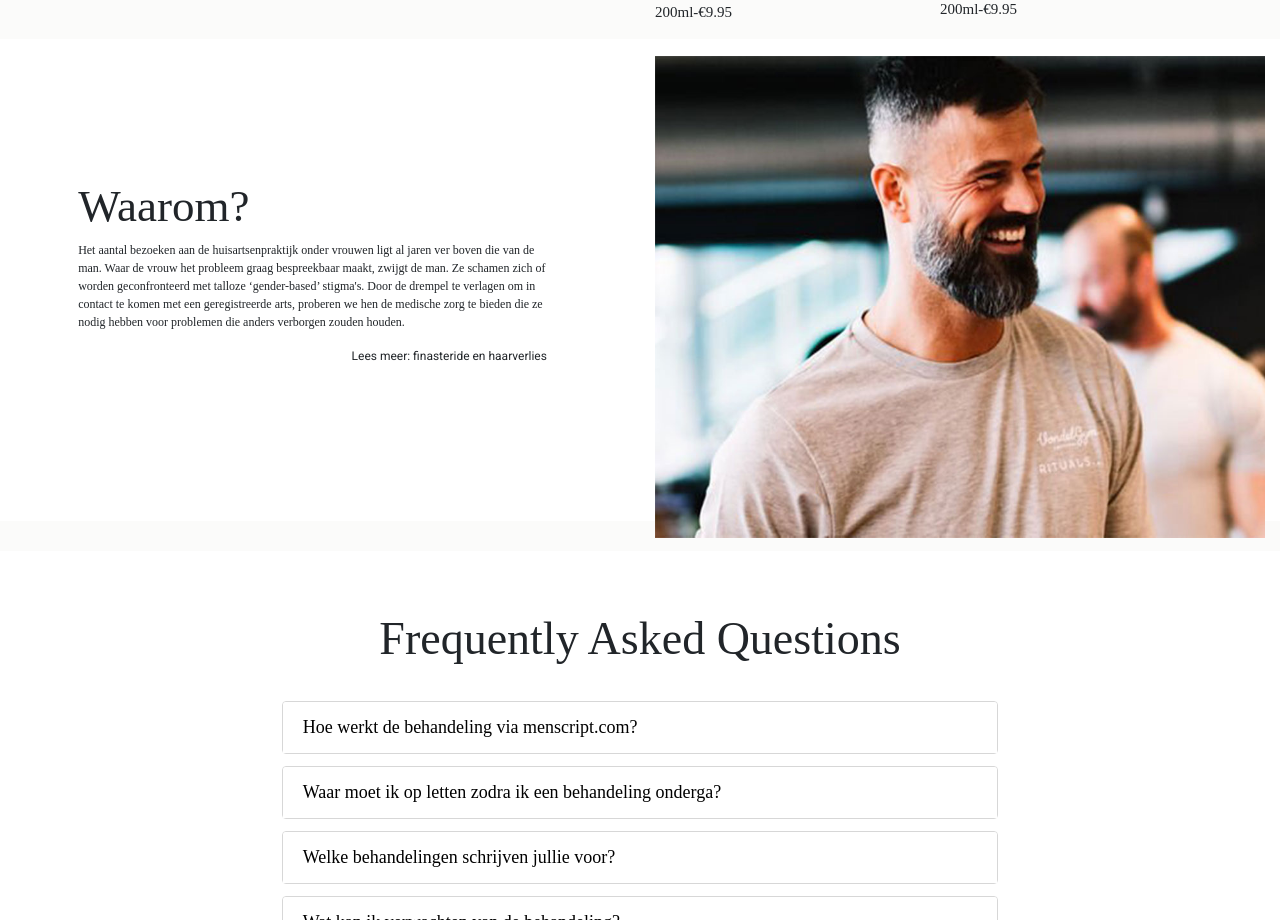
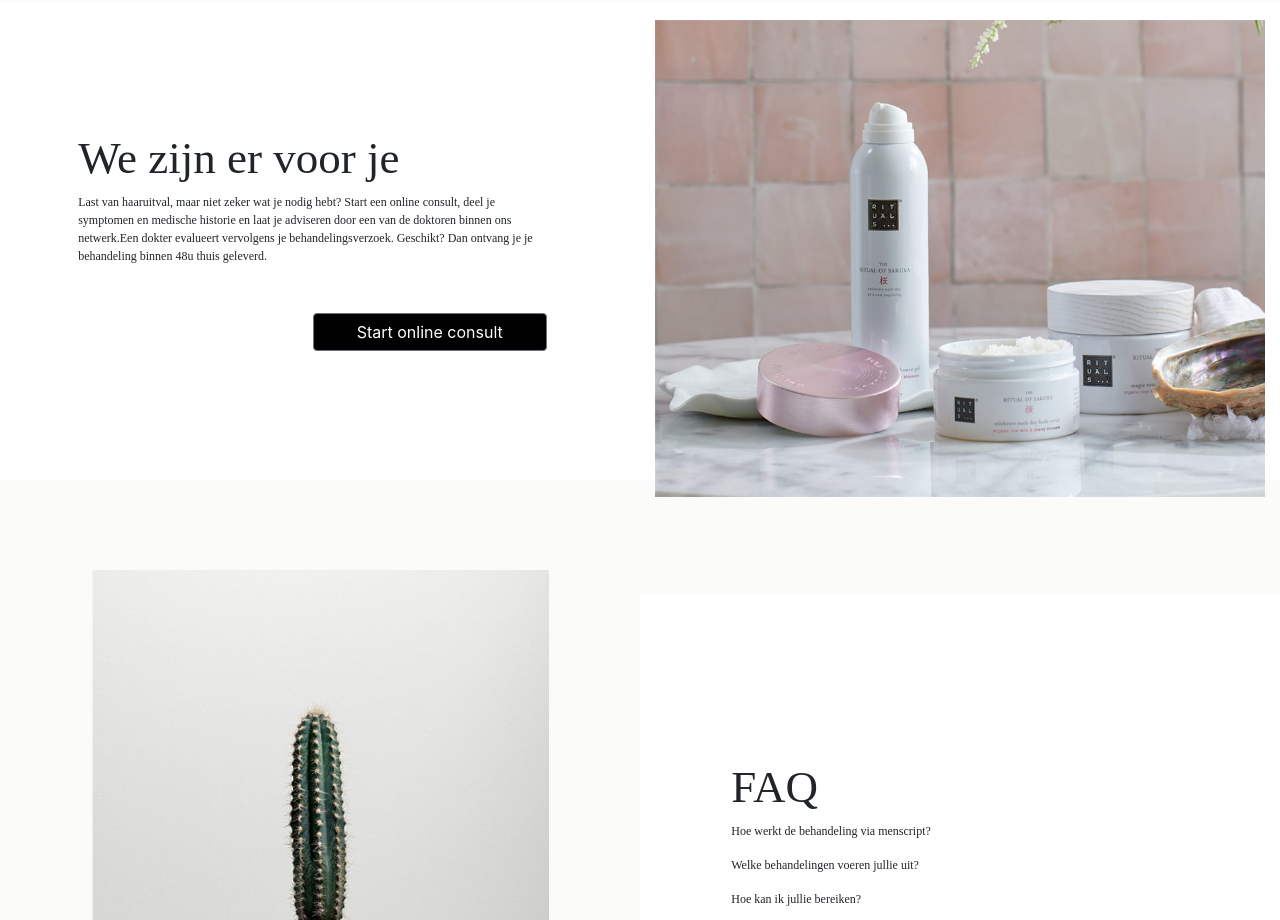
Before and after one commit to farahaidid/menscript-ca, a Vue app: page /category in a window 1280 px wide. Shown: the part 1880-2800 px from the top of the page. Built offline with nearby package versions, Linux system fonts and the light colour scheme; a web font is replaced by a local one.

Commit message:
category

```diff
--- a/src/components/AppBanner.vue
+++ b/src/components/AppBanner.vue
@@ -34,7 +34,7 @@
 
 .banner {
   /* float: right; */
-  margin-bottom: 174px;
+  margin-bottom: 70px;
 }
 .banner-img {
   width: 95%;
@@ -82,7 +82,7 @@
 @media screen and (max-width: 640px) {
   .banner {
     height: 14em;
-    margin-bottom: 34px;
+    margin-bottom: 45px;
     margin-left: 0px;
   }
   .banner-text {
@@ -173,7 +173,7 @@
 @media screen and (min-width: 992px) and (max-width: 1300px) {
   .banner {
     /* float: right; */
-    margin-bottom: 120px;
+    margin-bottom: 70px;
     height: 30em;
   }
   .banner-text {
--- a/src/components/AppFooter.vue
+++ b/src/components/AppFooter.vue
@@ -207,6 +207,8 @@ a.social-link.twitter {
   .footer-menu-title {
     font-size: 14pt;
   }
+
+
 }
 @media (min-width: 1200px) {
   button.btn.contact-us {
@@ -280,5 +282,9 @@ a.social-link.twitter {
   .rs-footer {
     margin-top: 25px;
   }
+  .margin-top {
+  margin-top: 45px;
+
+}
 }
 </style>
--- a/src/components/Category/AskQuestion.vue
+++ b/src/components/Category/AskQuestion.vue
@@ -1,87 +1,32 @@
 <template>
   <div>
-    <div class="container-fluid bg-white ask-section">
+    <div class="container-fluid  ask-section">
       <div class="row ">
-        <div class="col-md-7 col-sm-12  mx-auto ">
-          <h1 class=" text-center title">Frequently Asked Questions</h1>
+        <div class="col-md-6 col-sm-12 text-center ">
+          <img src="@/assets/img/cactus.png" alt="" class="cactus w-75" />
+        </div>
 
-          <div id="accordion">
-            <div class="card">
-              <div class="card-header bg-white">
-                <a class="card-link" data-toggle="collapse" href="#collapseOne">
-                  Hoe werkt de behandeling via menscript.com?
-                </a>
-              </div>
-              <div id="collapseOne" class="collapse " data-parent="#accordion">
-                <div class="card-body">
-                  Text one here
-                </div>
-              </div>
-            </div>
+        <div class="col-md-6 mb-26 align_center bg-white mt-4">
+        <div class="third-section-text w-75">
+          <h2 class="title">FAQ</h2>
+          <p class="subtitle faq">
+            Hoe werkt de behandeling via menscript?
+          </p>
+          <p class="subtitle faq">
+            Welke behandelingen voeren jullie uit?
+          </p>
+          <p class="subtitle faq">
+           Hoe kan ik jullie bereiken?
+          </p>
 
-            <div class="card">
-              <div class="card-header bg-white">
-                <a
-                  class="collapsed card-link"
-                  data-toggle="collapse"
-                  href="#collapseTwo"
-                >
-                  Waar moet ik op letten zodra ik een behandeling onderga?
-                </a>
-              </div>
-              <div id="collapseTwo" class="collapse" data-parent="#accordion">
-                <div class="card-body">
-                  #2
-                </div>
-              </div>
-            </div>
+          <p class="subtitle"> Last van haaruitval, maar niet zeker wat je nodig hebt? Start een
+            online consult, deel je symptomen en medische historie en laat je
+            adviseren door een van de doktoren binnen ons netwerk. Een dokter
+            evalueert vervolgens je behandelingsverzoek. Geschikt? Dan ontvang
+            je je behandeling binnen 48u thuis geleverd.</p>
+        </div>
+      </div>
 
-            <div class="card">
-              <div class="card-header bg-white">
-                <a
-                  class="collapsed card-link"
-                  data-toggle="collapse"
-                  href="#collapseThree"
-                >
-                  Welke behandelingen schrijven jullie voor?
-                </a>
-              </div>
-              <div id="collapseThree" class="collapse" data-parent="#accordion">
-                <div class="card-body ">
-                  #3
-                </div>
-              </div>
-            </div>
-
-            <div class="card">
-              <div class="card-header bg-white">
-                <a
-                  class="collapsed card-link"
-                  data-toggle="collapse"
-                  href="#collapseFour"
-                >
-                  Wat kan ik verwachten van de behandeling?
-                </a>
-              </div>
-              <div
-                id="collapseFour"
-                class="collapse show"
-                data-parent="#accordion"
-              >
-                <div class="card-body">
-                  <p class="question-text">
-                    Last van haaruitval, maar niet zeker wat je nodig hebt?
-                    Start een online consult, deel je symptomen en medische
-                    historie en laat je adviseren door een van de doktoren
-                    binnen ons netwerk. Een dokter evalueert vervolgens je
-                    behandelingsverzoek. Geschikt? Dan ontvang je je behandeling
-                    binnen 48u thuis geleverd.
-                  </p>
-                </div>
-              </div>
-            </div>
-          </div>
-        </div>
       </div>
     </div>
   </div>
@@ -92,62 +37,20 @@ export default {};
 </script>
 
 <style scoped>
-a {
-  color: #000000;
+p.subtitle.faq {
+    font-family: avenir Heavy;
 }
-.card {
-  margin-bottom: 12px;
-  border: 1px solid #d7d7d7;
-}
-.card-body {
-  background-color: #fbfbfa !important;
-}
-.card-header {
-  border-bottom: transparent !important;
-}
-.card-header a {
-  font-family: Avenir Heavy;
-  font-size: 18px;
-}
-p.question-text {
-  font-size: 16px;
-}
-.title {
-  font-size: 46px;
-  margin-bottom: 35px;
-}
-.card-body {
-  background-color: #fbfbfa !important;
-  border-top: 1px solid #d7d7d7;
-}
+
 /* Small devices (landscape phones, 576px and up) */
 @media (max-width: 640px) {
-  .title {
-    font-size: 18px !important;
-  }
-  .card-header a,.card-body {
-    font-size: 12px;
-  }
 }
 
 /* Medium devices (tablets, 768px and up) */
 @media screen and (min-width: 641px) and (max-width: 768px) {
-  .title {
-    font-size: 24px !important;
-  }
-   .card-header a,.card-body {
-    font-size: 13px;
-  }
 }
 
 /* Medium devices (tablets, 768px and up) The navbar toggle appears at this breakpoint */
 @media screen and (min-width: 768px) and (max-width: 991px) {
-  .title {
-    font-size: 35px;
-  }
-  .card-header a,.card-body {
-    font-size: 16px;
-  }
 }
 /* laptop ,desktop */
 @media screen and (min-width: 992px) and (max-width: 1300px) {
@@ -156,8 +59,5 @@ p.question-text {
 
 /* Extra large devices (large desktops, 1200px and up) */
 @media (min-width: 1300px) {
-  .title {
-    font-size: 50px;
-  }
 }
 </style>
--- a/src/components/Category/CategoryTwo.vue
+++ b/src/components/Category/CategoryTwo.vue
@@ -3,7 +3,7 @@
     <!-- one -->
     <div class="image" v-if="data.name === 'rx'">
       <img
-        src="@/assets/img/category-2.jpg"
+        :src="data.image"
         alt="cat_two_img"
         class="cat-two-img"
       />
@@ -58,8 +58,8 @@ export default {
     }
   },
   mounted() {
-    //console.log("rx",this.rx.name)
-    // console.log("otc",this.otc.name)
+    console.log("rx",this.data.image)
+
   }
 };
 </script>
--- a/src/components/blog/BlogThree.vue
+++ b/src/components/blog/BlogThree.vue
@@ -4,8 +4,14 @@
       <div class="row">
         <div class="col-md-6 align_center bg-white pl-0 mb-26">
           <div class="five-section-text w-75 mx-auto">
-            <h2 class="title">Waarom?</h2>
-            <p class="subtitle">
+            <h2 class="title" v-if="data.name == 'blogThree'">
+              {{ data.title }}
+            </h2>
+            <h2 class="title" v-if="data.name == 'catThree'">
+              {{ data.title }}
+            </h2>
+
+            <p class="subtitle" v-if="data.name == 'blogThree'">
               Het aantal bezoeken aan de huisartsenpraktijk onder vrouwen ligt
               al jaren ver boven die van de man. Waar de vrouw het probleem
               graag bespreekbaar maakt, zwijgt de man. Ze schamen zich of worden
@@ -14,20 +20,64 @@
               arts, proberen we hen de medische zorg te bieden die ze nodig
               hebben voor problemen die anders verborgen zouden houden.
             </p>
-            <p class="subtitle-2 ">Lees meer: finasteride en haarverlies</p>
+            <p class="subtitle" v-if="data.name == 'catThree'">
+              Last van haaruitval, maar niet zeker wat je nodig hebt? Start een
+              online consult, deel je symptomen en medische historie en laat je
+              adviseren door een van de doktoren binnen ons netwerk.Een dokter
+              evalueert vervolgens je behandelingsverzoek. Geschikt? Dan ontvang
+              je je behandeling binnen 48u thuis geleverd.
+            </p>
+            <div class="d-flex justify-content-end mt-5">
+              <button
+                class="btn btn-secondary custom-cat-btn w-50"
+                type="button"
+                v-if="data.name == 'catThree'"
+              >
+                Start online consult
+              </button>
+            </div>
+
+            <p class="subtitle-2" v-if="data.name == 'blogThree'">
+              {{ data.subtitle }}
+            </p>
           </div>
         </div>
         <div class="col-md-6 pl pr  bg-white max-height-img-six">
           <img
-            src="@/assets/img/six-section.jpg"
-            alt
-            class="img-six-position "
+            :src="data.image"
+            alt="blogThree"
+            class="img-six-position"
+            v-if="data.name == 'blogThree'"
+          />
+          <img
+            :src="data.image"
+            alt="blogThree"
+            class="img-six-position"
+            v-if="data.name == 'catThree'"
           />
         </div>
       </div>
     </div>
   </div>
 </template>
+<script>
+export default {
+  props: {
+    data: {
+      type: Object,
+      default() {
+        return {
+          name: "hello",
+          btnText: "no"
+        };
+      }
+    }
+  },
+  mounted() {
+    console.log("data", this.data);
+  }
+};
+</script>
 
 <style scoped>
 /* @import '/src/style/blogPost.css'; */
--- a/src/router/router.js
+++ b/src/router/router.js
@@ -7,15 +7,15 @@ import Home from '../views/Home.vue'
 import appHeader from '../components/AppHeader.vue'
 import appFooter from '../components/AppFooter.vue'
 import Category from '../views/Category.vue';
-import appContent from '../components/appContent.vue';
+// import appContent from '../components/appContent.vue';
 
 
 const routes = [
-    { path: '/home', component: Home },
+    { path: '/', component: Home },
     { path: '/menu', component: appHeader },
     { path: '/category', component: Category },
     { path: '/footer', component: appFooter },
-    { path: '/', component: appContent },
+    // { path: '/', component: appContent },
 
   ]
 
--- a/src/style/category.scss
+++ b/src/style/category.scss
@@ -2,8 +2,8 @@
     width: 130px;
     height: 33px;
 }
-.banner{
-    margin-bottom: 0px;
+.logo-div {
+    margin-bottom: 30px;
 }
 .sub-text-1{
     font-family: Avenir Black;
@@ -20,11 +20,13 @@
 }
 .ask-section {
     padding-top: 60px;
-    padding-bottom: 60px;
     margin-top: 30px;
 }
   /* Small devices */
 @media screen and (max-width: 640px) {
+    .logo-div {
+        margin-bottom: 10px;
+    }
     img.logo {
         margin-bottom: 20px;
         width: 130px;
@@ -54,8 +56,11 @@
     }
     .ask-section {
         padding-top: 30px;
-        padding-bottom: 30px;
+       padding-bottom: 30px;
         margin-top: 15px;
+    }
+    img.cactus.w-75 {
+        width: 60%!important;
     }
 
 
@@ -89,6 +94,9 @@
         width: 61%;
         margin: 12px 0px;
     }
+    img.cactus.w-75 {
+        width: 60%!important;
+    }
 
 
 }
@@ -97,4 +105,9 @@
     .custom-cat-btn {
        font-size: 12px;
     }
+    .ask-section {
+        padding-top: 23px;
+        padding-bottom: 0px;
+        margin-top: 30px;
+    }
 }
--- a/src/views/Category.vue
+++ b/src/views/Category.vue
@@ -1,7 +1,7 @@
 <template>
   <div>
     <div class="container">
-      <div class="row text-center">
+      <div class="row text-center logo-div">
         <div class="col-md-4 col-sm-12">
           <img src="@/assets/img/logo1.png" alt="" class="del logo" />
         </div>
@@ -34,7 +34,7 @@
           <CategoryTwo :data="RX" />
         </div>
         <div class="col-md-3">
-          <CategoryTwo :data="OTC"/>
+          <CategoryTwo :data="OTC" />
         </div>
       </div>
       <div class="row mt-4">
@@ -42,15 +42,15 @@
           <CategoryOne />
         </div>
         <div class="col-md-3">
-          <CategoryTwo :data="RX"/>
+          <CategoryTwo :data="RX" />
         </div>
         <div class="col-md-3">
-          <CategoryTwo :data="OTC"/>
+          <CategoryTwo :data="OTC" />
         </div>
       </div>
     </div>
 
-    <BlogThree />
+    <BlogThree :data="catThree" />
     <AskQuestion />
   </div>
 </template>
@@ -59,16 +59,13 @@
 import AskQuestion from "../components/Category/AskQuestion";
 import CategoryOne from "../components/Category/CategoryOne";
 import CategoryTwo from "../components/Category/CategoryTwo";
-//import CategoryThree from "../components/Category/CategoryThree";
-//import CategoryFour from "../components/Category/CategoryFour";
+
 import BlogThree from "../components/blog/BlogThree";
 
 export default {
   components: {
     CategoryOne,
     CategoryTwo,
-    //  CategoryThree,
-    //  CategoryFour,
     AskQuestion,
     BlogThree
   },
@@ -76,26 +73,31 @@ export default {
     return {
       rx: {
         name: "rx",
-        image: "category-2.jpg",
+        image: require("@/assets/img/category-2.jpg"),
         btnText: " Start online consult"
       },
       otc: {
         name: "otc",
-        image: "category-3.jpg",
+        // image: "category-3.jpg",
         btnText: "  Voeg toe aan mandje"
       },
       RX: {
         name: "RX",
-        text1:'Shampoo revitalising'
+        text1: "Shampoo revitalising"
       },
-      OTC:{
+      OTC: {
         name: "OTC",
-        text1:'Conditioner volumniser'
+        // image:'category-3.jpg',
+        text1: "Conditioner volumniser"
+      },
+      catThree: {
+        name: "catThree",
+        title: "We zijn er voor je",
 
+        image: require("@/assets/img/category-5.png"),
+        subtitle: "Lees meer: finasteride en haarverlies"
       }
     };
   }
 };
 </script>
-
-<style></style>
--- a/src/views/Home.vue
+++ b/src/views/Home.vue
@@ -12,7 +12,9 @@
           />
           <h3 class="brand-beauty-text">Haareverzorging</h3>
         </div>
-        <div class="col-md-6 col-sm-12 p-0 position-relative max-height-beauty-img">
+        <div
+          class="col-md-6 col-sm-12 p-0 position-relative max-height-beauty-img"
+        >
           <img
             src="../assets/img/Beauty-brand.jpg"
             alt="Beauty-brand"
@@ -33,21 +35,16 @@
           />
         </div>
       </div>
-      <div >
-        <BlogTwo/>
+      <div>
+        <BlogTwo />
       </div>
 
-      <div >
-        <BlogThree/>
-
+      <div>
+        <BlogThree  :data="blogThree"/>
       </div>
-      <div >
-        <HowWorks/>
+      <div>
+        <HowWorks />
       </div>
-
-
-
-
     </div>
   </div>
 </template>
@@ -62,12 +59,23 @@ export default {
     BlogTwo,
     BlogThree,
     HowWorks
+  },
+  data(){
+    return{
+      blogThree: {
+        name: "blogThree",
+        title:'Waarom?',
+        image: require("@/assets/img/six-section.jpg"),
+        subtitle: "Lees meer: finasteride en haarverlies"
+      },
+    }
   }
 };
 </script>
 
 <style scoped>
-.Beauty-brand,.fourth-section-img {
+.Beauty-brand,
+.fourth-section-img {
   width: 100%;
   max-height: 100%;
 }
@@ -81,13 +89,11 @@ h3.brand-beauty-text {
 
 /* Small devices */
 @media screen and (max-width: 640px) {
-
   h3.brand-beauty-text {
     top: 1em;
     left: 6em;
     font-size: 22px;
   }
-
 }
 /* medium phone screen  */
 @media screen and (min-width: 641px) and (max-width: 768px) {
@@ -107,14 +113,15 @@ h3.brand-beauty-text {
 }
 /* Large devices (desktops, 992px and up) */
 @media screen and (min-width: 992px) and (max-width: 1300px) {
+  /* default */
 }
 /* Extra large devices (large desktops, 1200px and up) */
 @media (min-width: 1300px) {
   .max-height-beauty-img {
-    height: 716px!important;
+    height: 716px !important;
   }
-  .max-height-four{
-    height: 1081px!important;
+  .max-height-four {
+    height: 1081px !important;
   }
 }
 </style>
```
Also changed, not shown: src/components/Category/CategoryFour.vue (deleted, +0 -38 lines), src/components/Category/CategoryThree.vue (deleted, +0 -23 lines), src/assets/img/cactus.png (added), src/assets/img/category-5.png (added).
